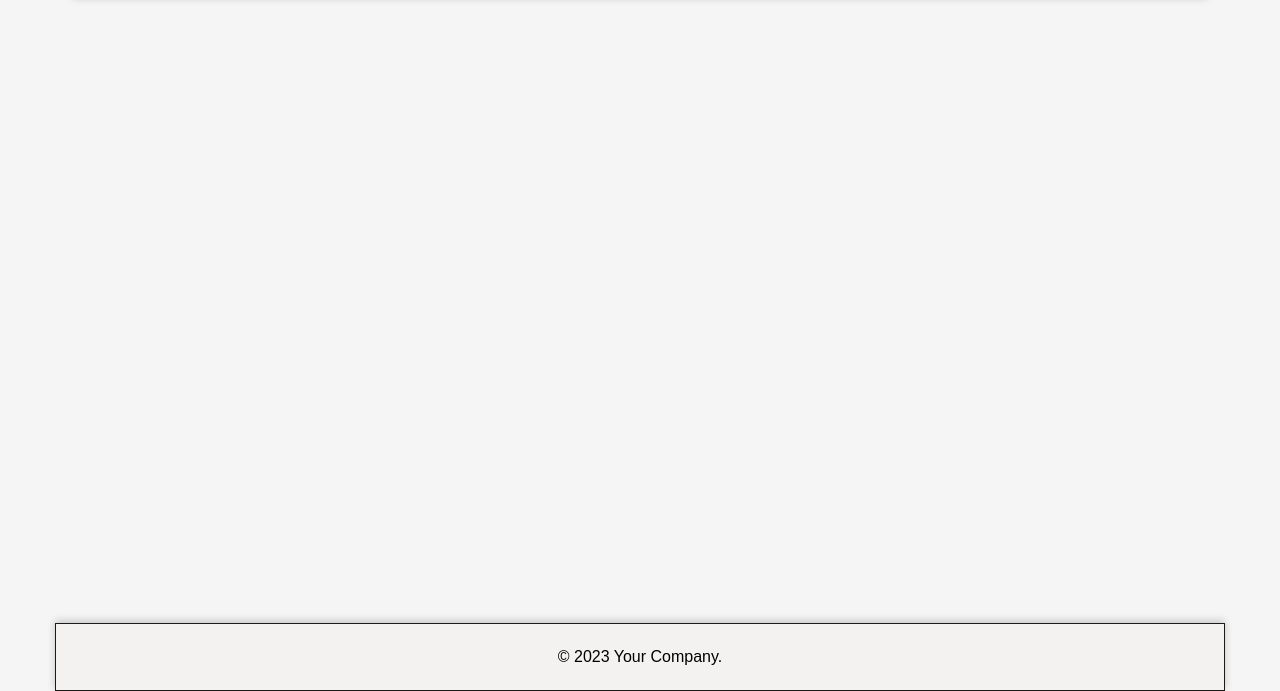
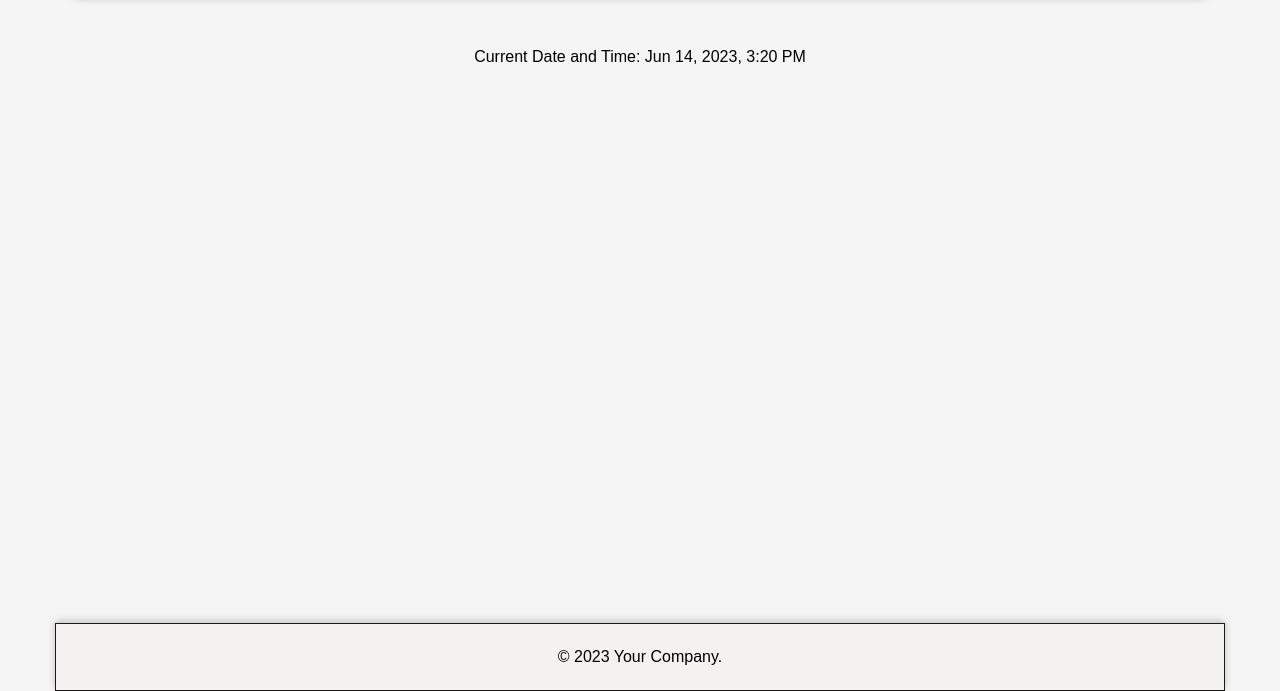
Before and after one commit to Abbas-Aljuaifari/Awesome-books-ES6, a website with bundled scripts: page index.html in a window 1280 px wide. Shown: the part 109-800 px from the top of the page. Built offline with nearby package versions, Linux system fonts and the light colour scheme.

Commit message:
added one p to html

```diff
--- a/index.html
+++ b/index.html
@@ -18,6 +18,7 @@
     </nav>
 
     <main>
+      <p id="DateTime"></p>
       <section id="bookList" class="content-section">
         <h2>All Awesome books</h2>
         <ul id="bookListItems"></ul>
```
